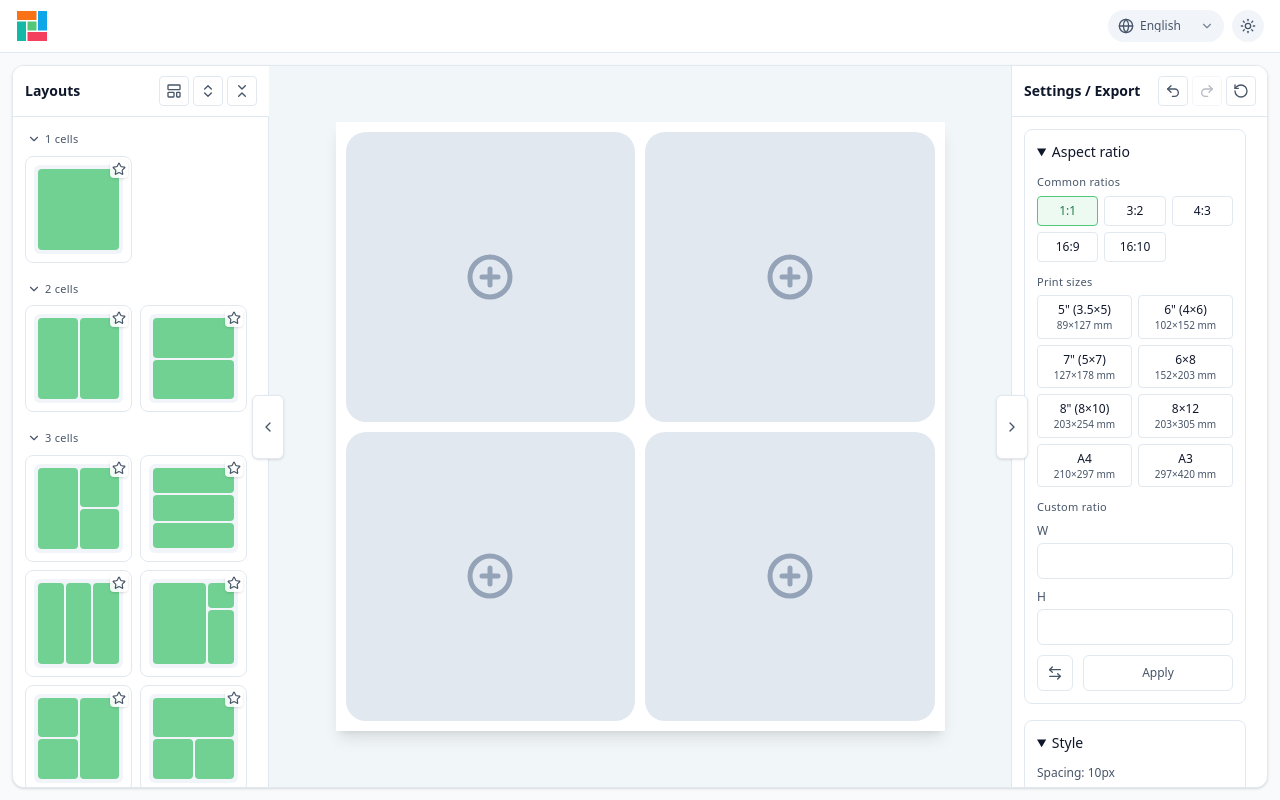
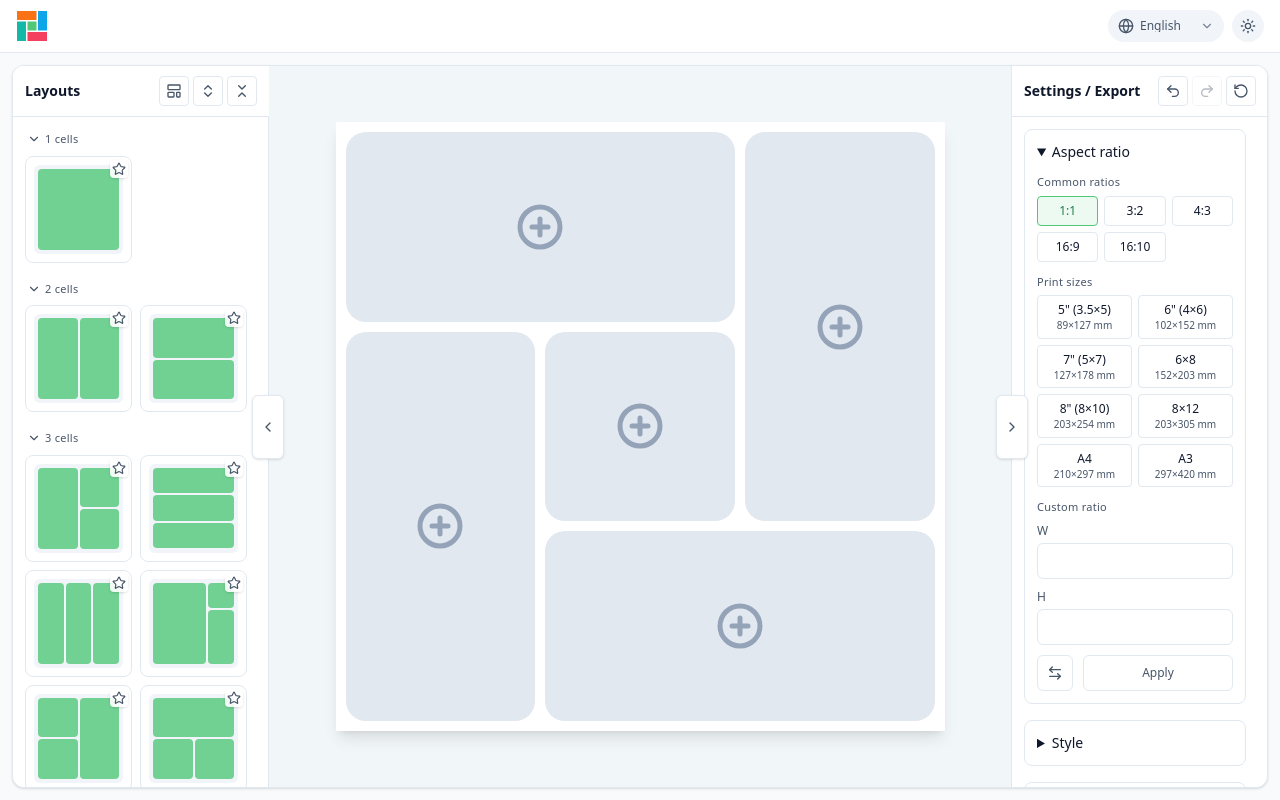
Before and after one commit to fearless9653/fusion, a Vue app: page / in a window 1280 px wide. Built offline with nearby package versions, Linux system fonts and the light colour scheme.

Commit message:
perf(ui): change default config

```diff
--- a/src/entities/layout/templatesCore.ts
+++ b/src/entities/layout/templatesCore.ts
@@ -185,4 +185,47 @@ export const CORE_TEMPLATES: LayoutDefinition[] = [
       },
     ],
   },
+  // Default collage / favicon pinwheel (center + 4 rotating arms)
+  {
+    schemaVersion: 1,
+    id: 'tpl_5_center',
+    name: '5 center',
+    imageCount: 5,
+    grid: {
+      rows: 3,
+      cols: 3,
+    },
+    cells: [
+      {
+        row: 0,
+        col: 0,
+        rowSpan: 1,
+        colSpan: 2,
+      },
+      {
+        row: 0,
+        col: 2,
+        rowSpan: 2,
+        colSpan: 1,
+      },
+      {
+        row: 1,
+        col: 0,
+        rowSpan: 2,
+        colSpan: 1,
+      },
+      {
+        row: 1,
+        col: 1,
+        rowSpan: 1,
+        colSpan: 1,
+      },
+      {
+        row: 2,
+        col: 1,
+        rowSpan: 1,
+        colSpan: 2,
+      },
+    ],
+  },
 ]
--- a/src/features/canvas/components/StylePanel.vue
+++ b/src/features/canvas/components/StylePanel.vue
@@ -385,7 +385,7 @@ async function onCopy(): Promise<void> {
         </div>
       </PanelSection>
 
-      <PanelSection :title="t('collage.style')">
+      <PanelSection :title="t('collage.style')" :initially-open="false">
         <label class="block text-xs text-ink-muted">
           {{ t('collage.spacing') }}: {{ style.spacing }}px
           <input
--- a/src/pages/CollagePage.vue
+++ b/src/pages/CollagePage.vue
@@ -63,7 +63,8 @@ onMounted(() => {
     }
   }
   if (!collage.layout) {
-    const fallback = getTemplate('tpl_grid_2x2') ?? getTemplate('tpl_single')
+    const fallback =
+      getTemplate('tpl_5_center') ?? getTemplate('tpl_grid_2x2') ?? getTemplate('tpl_single')
     if (fallback) collage.setLayout(fallback)
   }
 })
```
